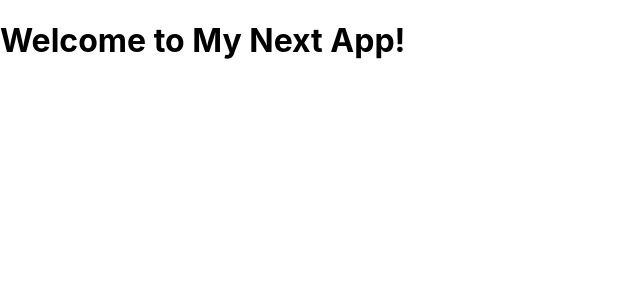
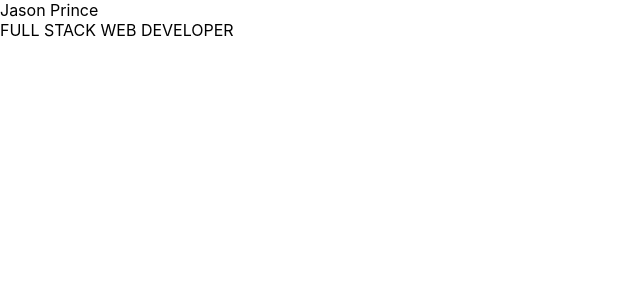
Before and after one commit to Jason-Prince/my-portfolio-app, a Next.js app: page / in a window 1280 px wide. Shown: the top 300 px of the page, without its empty margins (0-640 px from the left). Built offline with nearby package versions, Linux system fonts and the light colour scheme.

Commit message:
header component works

```diff
--- /dev/null
+++ b/components/header.js
@@ -0,0 +1,16 @@
+const header = () => {
+  return (
+    <section className="header">
+      <div className="header__myName">
+        <span className="header__myName--animation">Jason Prince</span>
+      </div>
+      <div className="header__myTitle">
+        <span className="header__myTitle--animation">
+          FULL STACK WEB DEVELOPER
+        </span>
+      </div>
+    </section>
+  );
+};
+
+export default header;
--- a/pages/index.js
+++ b/pages/index.js
@@ -1,6 +1,7 @@
+import Header from "../components/header";
 
 const Home = () => {
-  return <h1>Welcome to My Next App!</h1>;
+  return <Header />;
 };
 
 export default Home;
```
